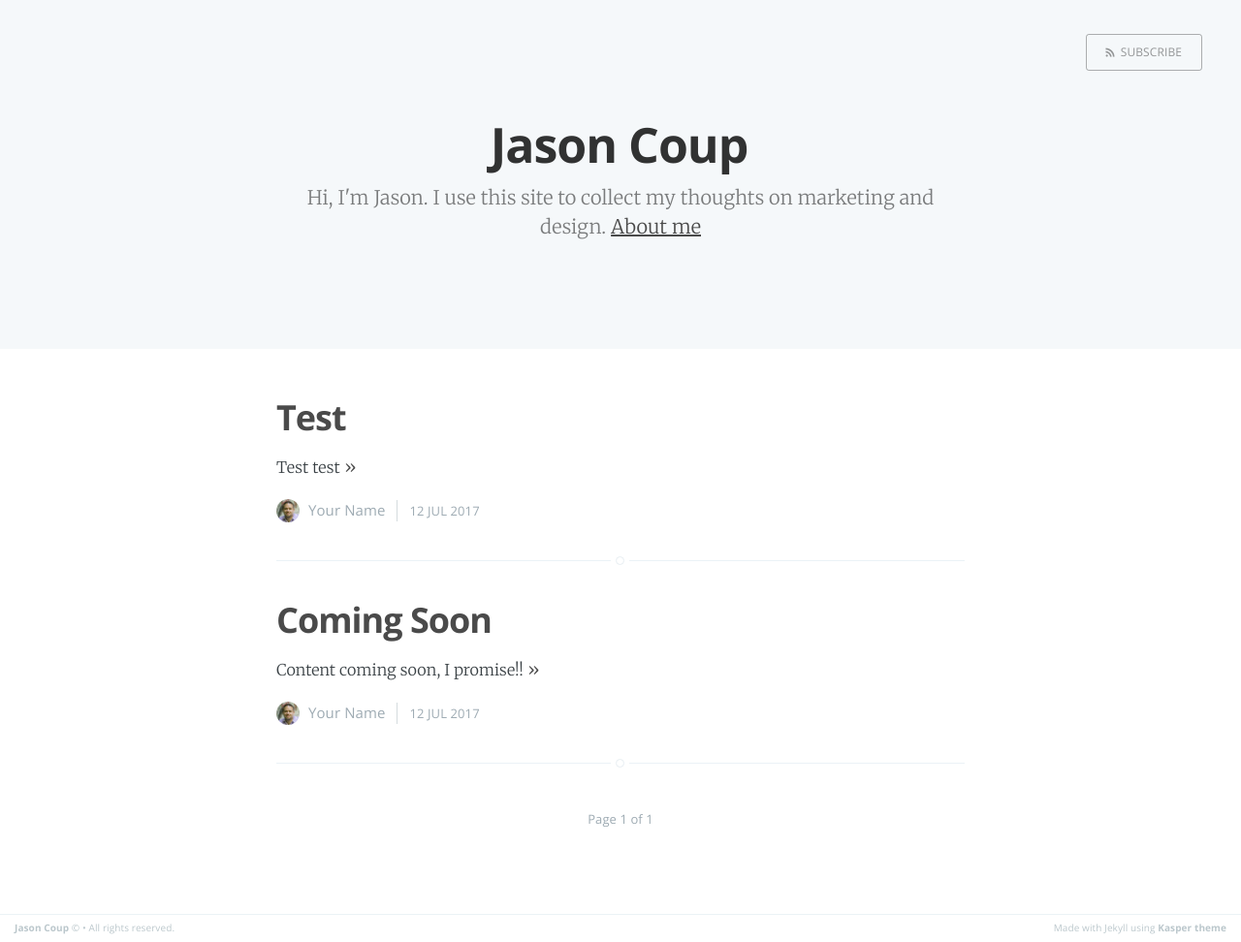
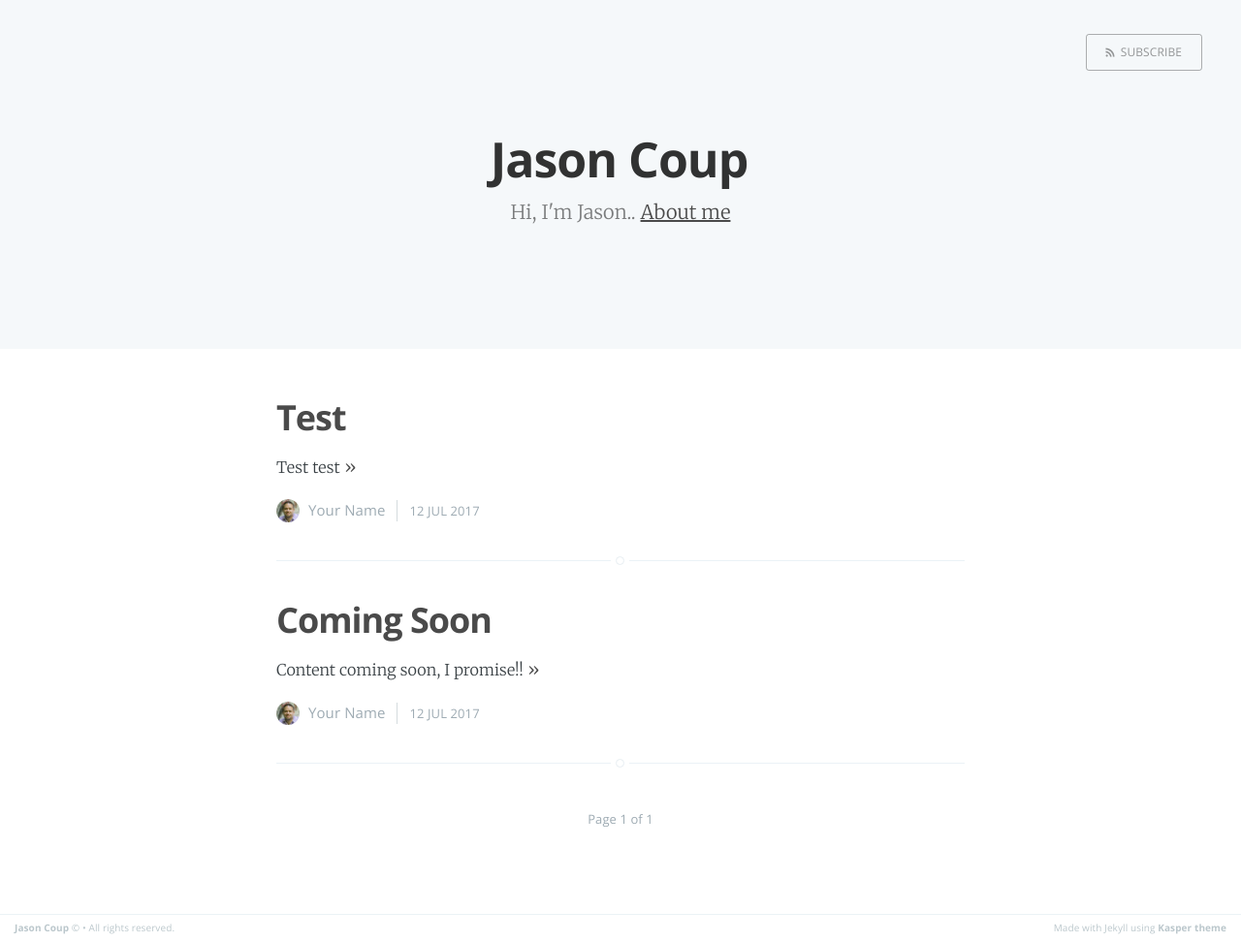
Before and after one commit to jasoncoup/jasoncoup.github.io, a Jekyll site: the page built from index.html, in a window 1280 px wide. Shown: the whole page at 97% size. Built offline with Jekyll 4.4.1, drawn with Linux system fonts in a browser that asks for light colours; the list of posts is cut into pages by our own code.

Commit message:
Update _config.yml

```diff
--- a/_config.yml
+++ b/_config.yml
@@ -1,5 +1,5 @@
 name: Jason Coup
-description: Hi, I'm Jason.  I use this site to collect my thoughts on marketing and design
+description: Hi, I'm Jason.
 meta_description: "Your New Jekyll Site, Blogging about stuffs"
 
 markdown: kramdown
```
